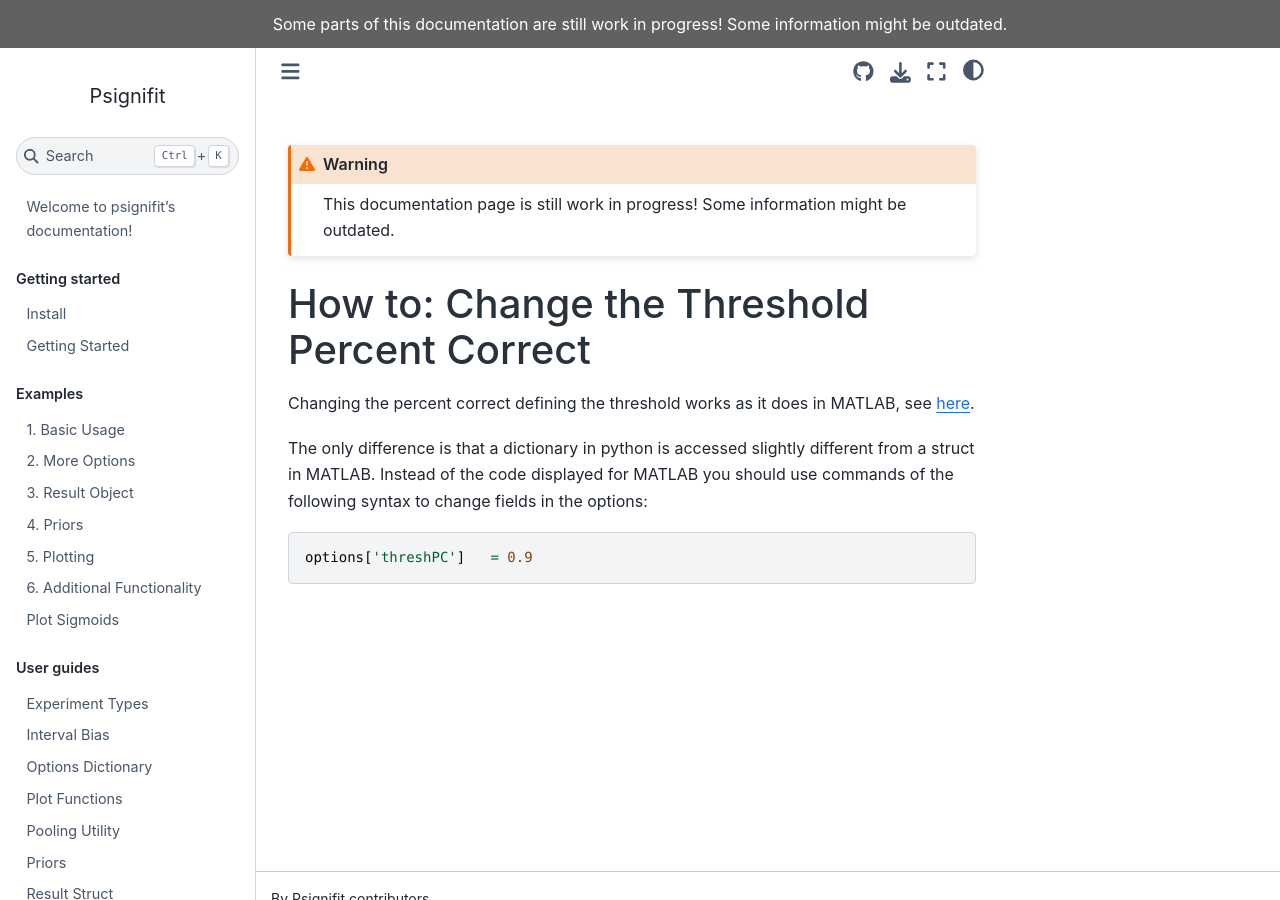
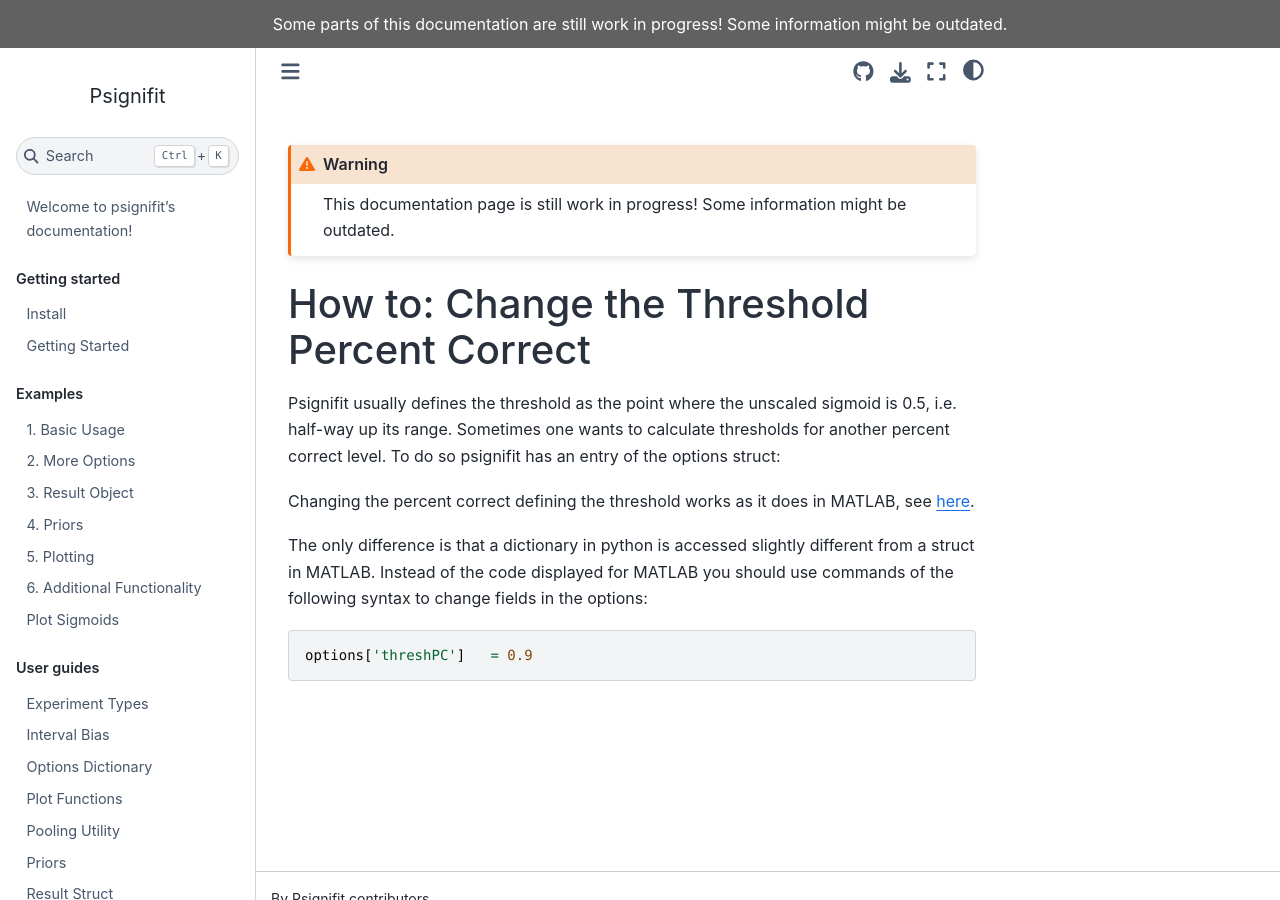
Before and after one commit to wichmann-lab/python-psignifit, a Jupyter Book: the page built from docs/how_to/How-to-Change-the-Threshold-Percent-Correct.rst, in a window 1280 px wide and 900 px high. Built offline with Jupyter Book 1.0.4 settings and Sphinx 7.4.7 and the Sphinx Book theme 1.1.4, drawn with Linux system fonts in a browser that asks for light colours; pages that are not in the unit, such as notebooks, are missing from menus.

Commit message:
Added one sentence from the matlab documentation
found a file that refers to the matlab documentation, tried to copy whole description from matlab, had trouble previewing rst files, so now ended up only adding one sentence.

```diff
--- a/docs/how_to/How-to-Change-the-Threshold-Percent-Correct.rst
+++ b/docs/how_to/How-to-Change-the-Threshold-Percent-Correct.rst
@@ -5,6 +5,9 @@
 
 How to: Change the Threshold Percent Correct
 ============================================
+
+
+Psignifit usually defines the threshold as the point where the unscaled sigmoid is 0.5, i.e. half-way up its range. Sometimes one wants to calculate thresholds for another percent correct level. To do so psignifit has an entry of the options struct:
 
 Changing the percent correct defining the threshold works as it does in
 MATLAB, see
```
